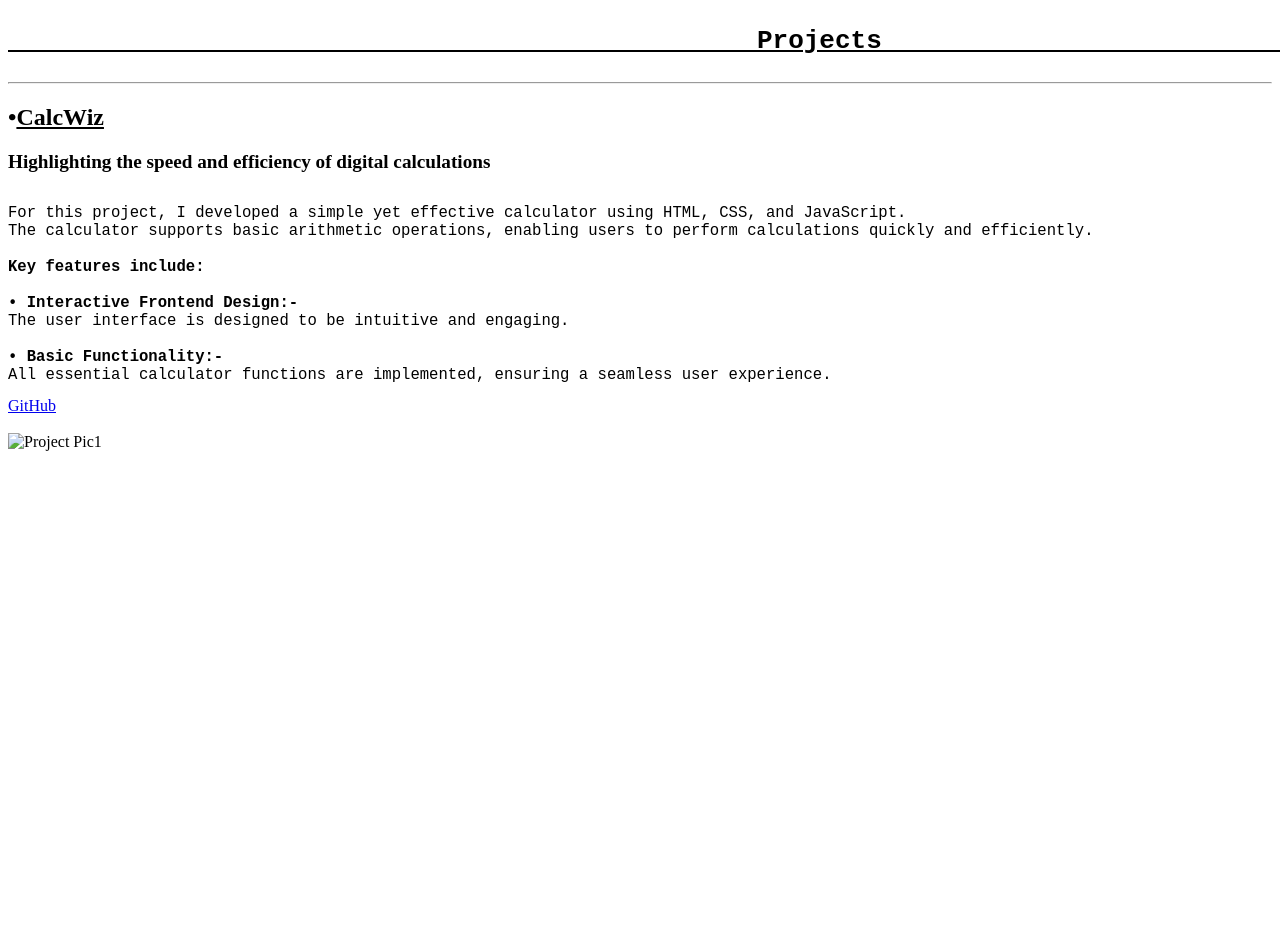
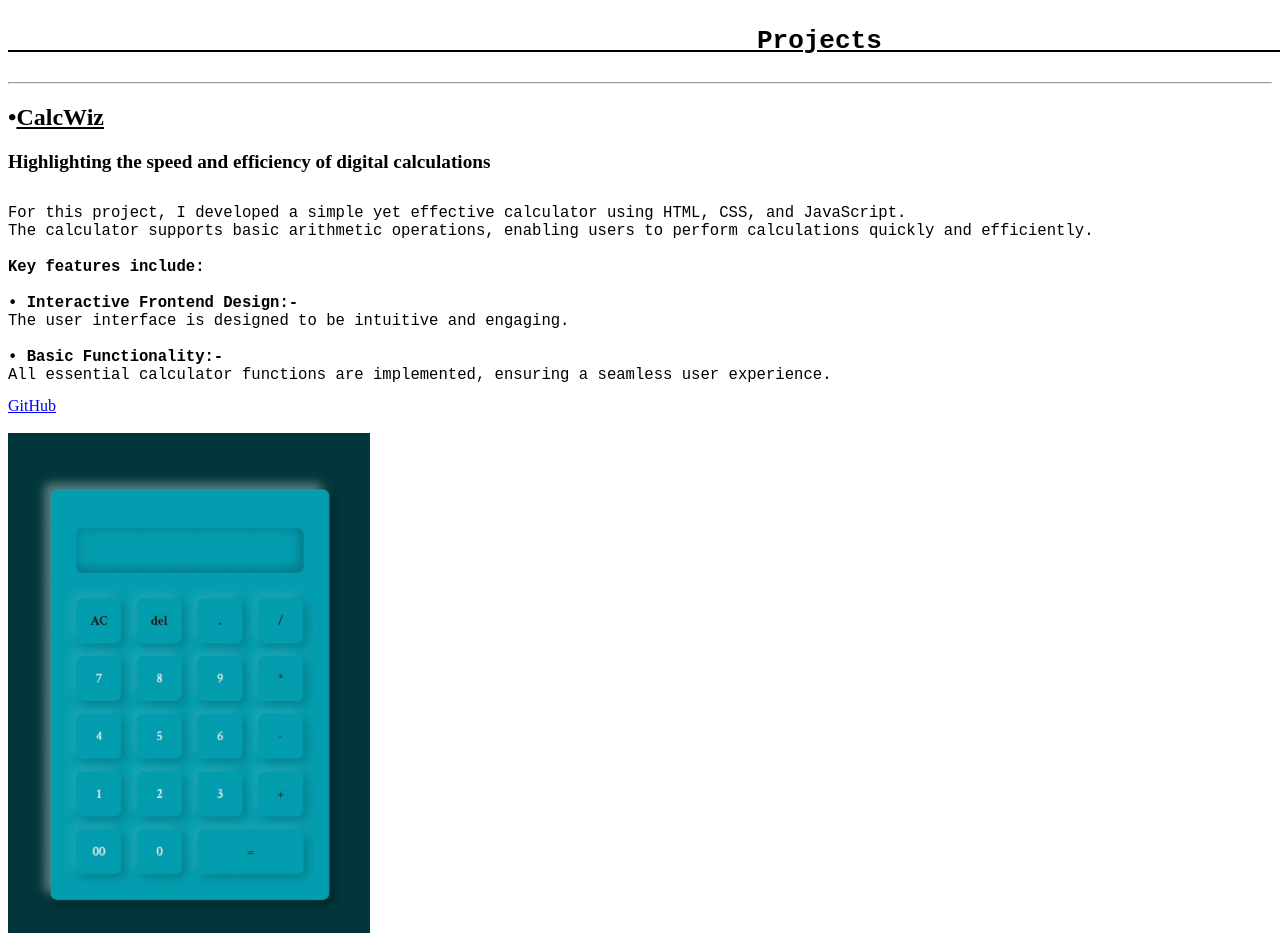
Before and after one commit to im-AyanRoy/Portfolio, a plain HTML site: page pro.html in a window 1280 px wide. Shown: the top 945 px of the page. Before the commit the page ends 800 px from the top, so only its background shows below. Drawn offline with Linux system fonts and the light colour scheme; the site is published under a folder, as on GitHub Pages, so addresses that start at the root find nothing.

Commit message:
Update pro.html

```diff
--- a/pro.html
+++ b/pro.html
@@ -31,7 +31,7 @@ All essential calculator functions are implemented, ensuring a seamless user exp
     <br>
     <br>
 
-    <img src="/img/cal.png" alt="Project Pic1" height=500>
+    <img src="img/cal.png" alt="Project Pic1" height=500>
 
 </body>
 
```
